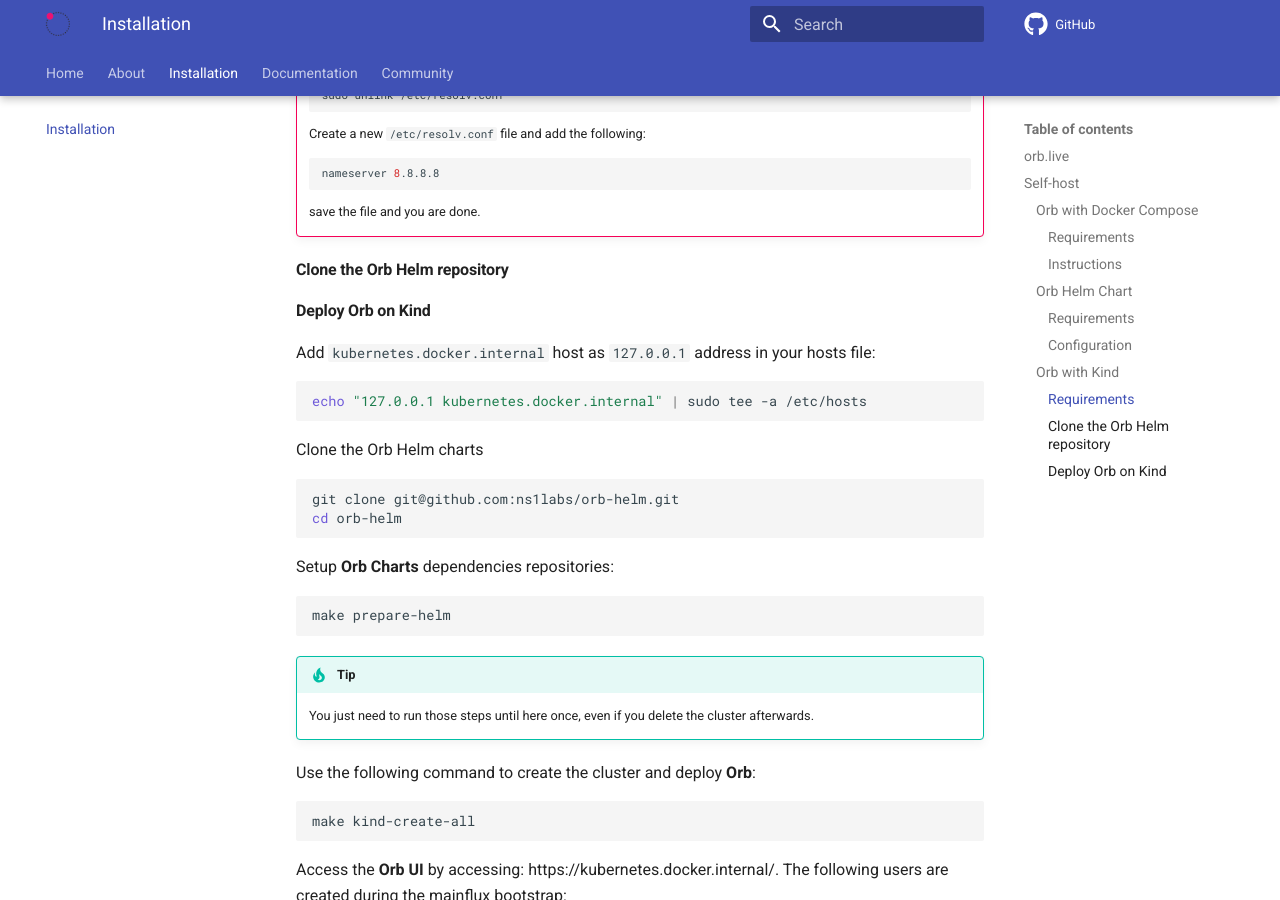
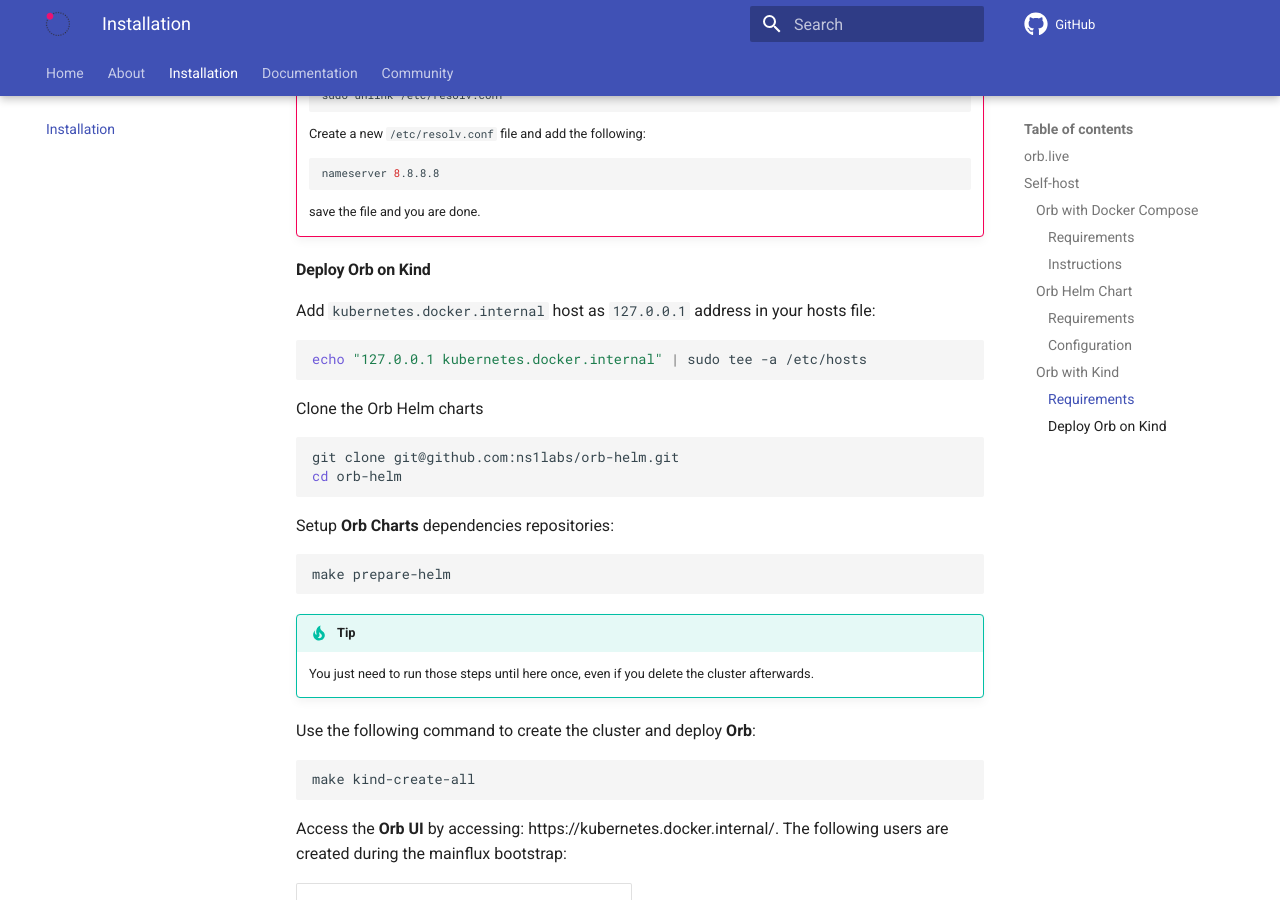
Before and after one commit to orb-community/orb-website, an MkDocs documentation site: the page built from docs/install.md, in a window 1280 px wide and 900 px high, scrolled down 4426 px. Built offline with MkDocs 1.6.1 and Material for MkDocs 9.7.7, drawn with Linux system fonts in a browser that asks for light colours; comment, search, counter and statistics services are not loaded.

````diff
--- a/docs/install.md
+++ b/docs/install.md
@@ -162,8 +162,6 @@
     ```
     save the file and you are done.
 
-#### Clone the Orb Helm repository
-
 #### Deploy Orb on Kind
 
 Add `kubernetes.docker.internal` host as `127.0.0.1` address in your hosts file:
````
